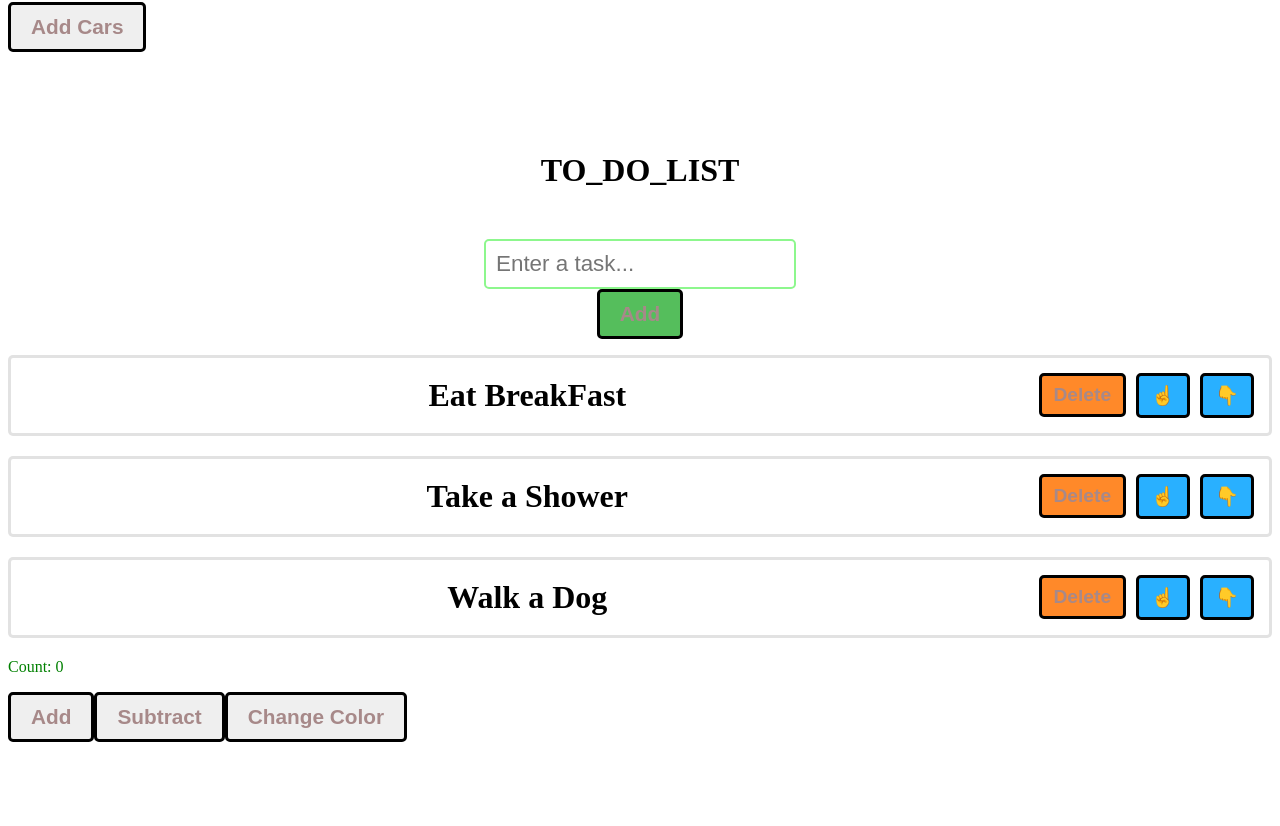
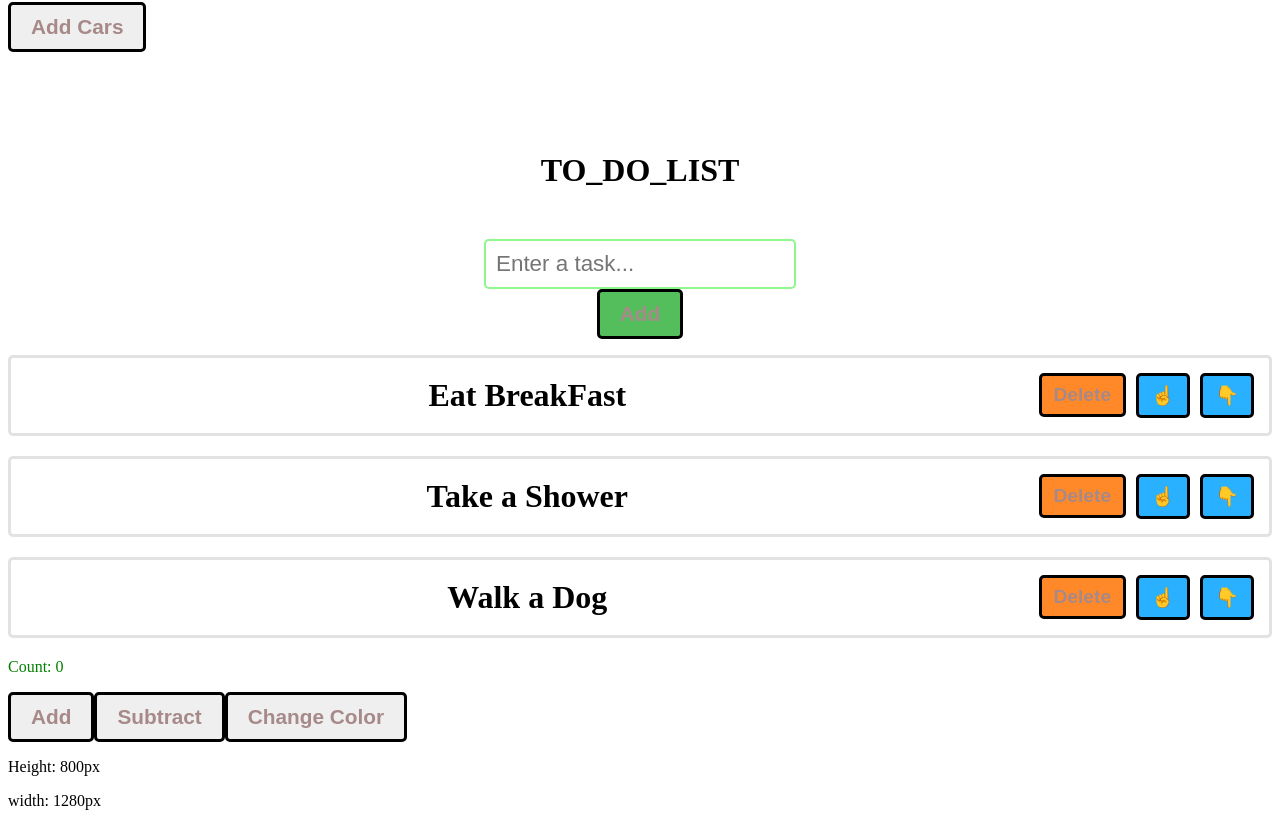
Before and after one commit to rip-on/React, a React app in the folder new-app/: page / in a window 1280 px wide. Shown: the part 7179-8005 px from the top of the page. Before the commit the page ends 7929 px from the top, so only its background shows below. Built offline with nearby package versions, Linux system fonts and the light colour scheme; the HTML template or start-up script is replaced by a standard one.

Commit message:
RESIZE WINDOW

```diff
--- a/new-app/src/App.jsx
+++ b/new-app/src/App.jsx
@@ -15,6 +15,7 @@
 import CarUpdate from './CarUpdate.jsx';
 import ToDo from './ToDo.jsx';
 import Counting from './UseEffect.jsx';
+import Resize from './ResizeWH.jsx';
 
 function App() {
 
@@ -71,6 +72,7 @@
     <CarUpdate/>
     <ToDo/>
     <Counting/>
+    <Resize/>
     </>
   )
 }
--- a/new-app/src/ResizeWH.jsx
+++ b/new-app/src/ResizeWH.jsx
@@ -0,0 +1,23 @@
+import React,{useState, useEffect} from "react";
+
+function Resize(){
+    const [width, setWidth] = useState(window.innerWidth);
+    const [height, setHeight] = useState(window.innerHeight);
+
+    window.addEventListener("resize", handleResize)
+
+    function handleResize(){
+        setWidth(window.innerWidth);
+        setHeight(window.innerHeight);
+    }
+
+    return(
+        <>
+        <p>Height: {height}px</p>
+        <p>width: {width}px</p>
+        </>
+    )
+
+};
+
+export default Resize;
```
